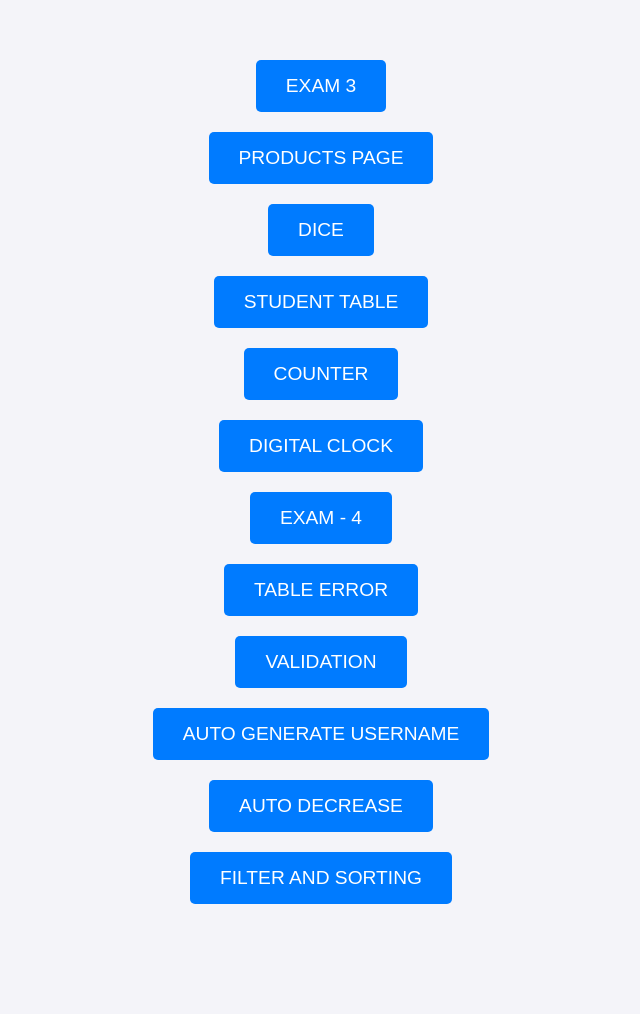
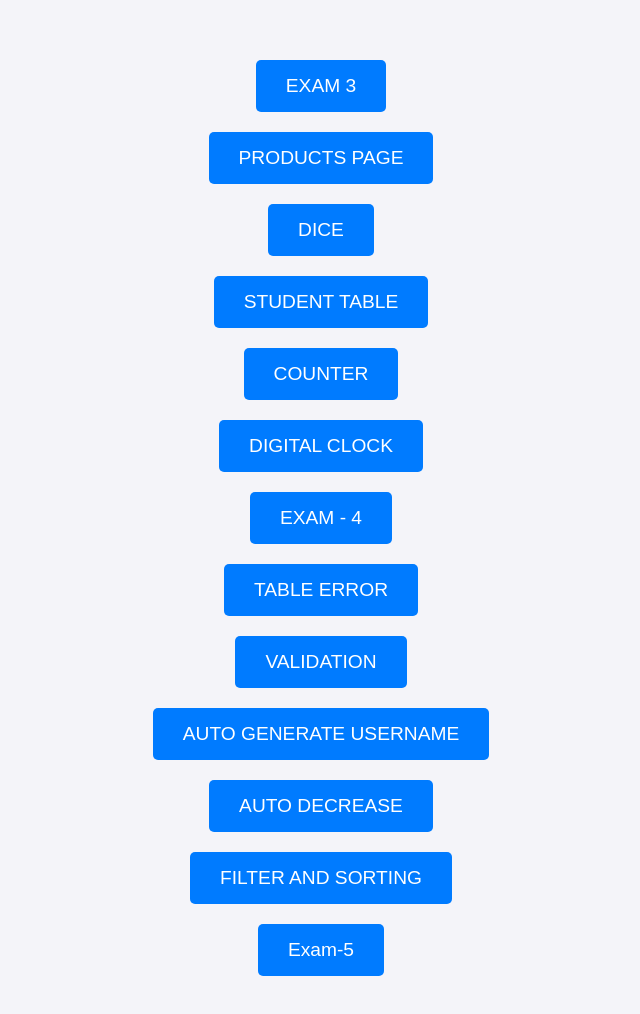
Before and after one commit to ankitpativala1405/JS, a plain HTML site: page index.html in a window 1280 px wide. Shown: the whole page, without its empty margins (319-959 px from the left). Before the commit the page ends 964 px from the top, so only its background shows below. Drawn offline with Linux system fonts and the light colour scheme.

Commit message:
Update index.html

```diff
--- a/index.html
+++ b/index.html
@@ -69,5 +69,6 @@
     <a href="/validation with auto generate username/index.html">AUTO GENERATE USERNAME</a><br>
     <a href="/autodecrease/index.html">AUTO DECREASE</a><br>
     <a href="/filter/index.html">FILTER AND SORTING</a><br>
+    <a href="/exam-5/index.html">Exam-5</a><br>
 </body>
 </html>
```
